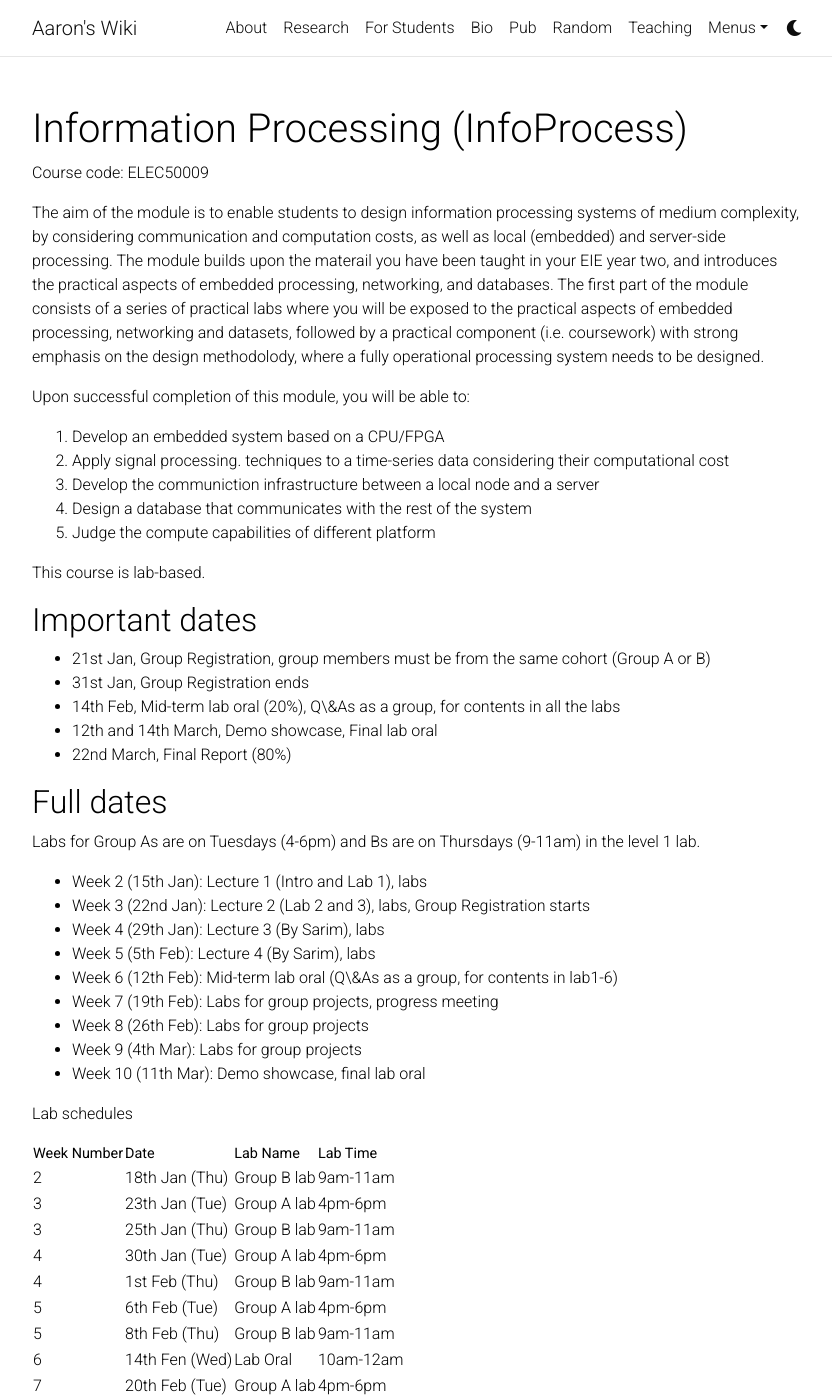
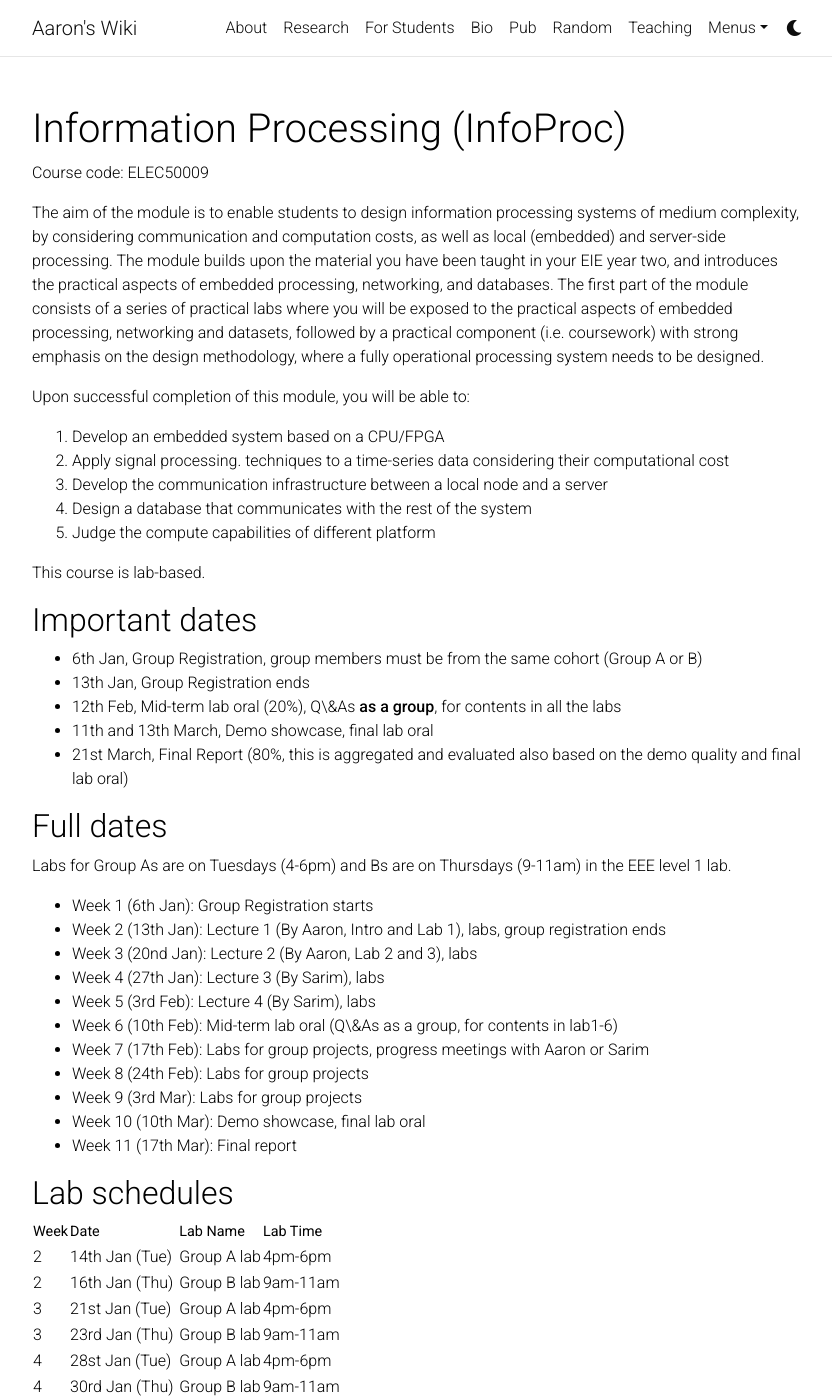
Before and after one commit to Aaron-Zhao123/blog-v2, a Jekyll site: the page built from _pages/info_process.md, in a window 1280 px wide and 1400 px high. Shown: the whole window, without its empty margins (223-1055 px from the left). Built offline with Jekyll 4.4.1, drawn with Linux system fonts in a browser that asks for light colours; comment, search, counter and statistics services are not loaded; a style sheet for code colours, icons or effects is not loaded; some of the changed text lies outside the part shown.

Commit message:
elec50009

```diff
--- a/_pages/info_process.md
+++ b/_pages/info_process.md
@@ -3,17 +3,17 @@ layout: default
 permalink: /teaching/info_process/
 ---
 
-# Information Processing (InfoProcess)
+# Information Processing (InfoProc)
 
 Course code: ELEC50009
 
-The aim of the module is to enable students to design information processing systems of medium complexity, by considering communication and computation costs, as well as local (embedded) and server-side processing. The module builds upon the materail you have been taught in your EIE year two, and introduces the practical aspects of embedded processing, networking, and databases. The first part of the module consists of a series of practical labs where you will be exposed to the practical aspects of embedded processing, networking and datasets, followed by a practical component (i.e. coursework) with strong emphasis on the design methodolody, where a fully operational processing system needs to be designed.
+The aim of the module is to enable students to design information processing systems of medium complexity, by considering communication and computation costs, as well as local (embedded) and server-side processing. The module builds upon the material you have been taught in your EIE year two, and introduces the practical aspects of embedded processing, networking, and databases. The first part of the module consists of a series of practical labs where you will be exposed to the practical aspects of embedded processing, networking and datasets, followed by a practical component (i.e. coursework) with strong emphasis on the design methodology, where a fully operational processing system needs to be designed.
 
 Upon successful completion of this module, you will be able to:
 
 1. Develop an embedded system based on a CPU/FPGA
 2. Apply signal processing. techniques to a time-series data considering their computational cost
-3. Develop the communiction infrastructure between a local node and a server
+3. Develop the communication infrastructure between a local node and a server
 4. Design a database that communicates with the rest of the system
 5. Judge the compute capabilities of different platform
 
@@ -21,47 +21,50 @@ This course is lab-based.
 
 ## Important dates
 
-- 21st Jan, Group Registration, group members must be from the same cohort (Group A or B)
-- 31st Jan, Group Registration ends
-- 14th Feb, Mid-term lab oral (20%), Q\&As as a group, for contents in all the labs
-- 12th and 14th March, Demo showcase, Final lab oral
-- 22nd March, Final Report (80%)
+- 6th Jan, Group Registration, group members must be from the same cohort (Group A or B)
+- 13th Jan, Group Registration ends
+- 12th Feb, Mid-term lab oral (20%), Q\&As **as a group**, for contents in all the labs
+- 11th and 13th March, Demo showcase, final lab oral
+- 21st March, Final Report (80%, this is aggregated and evaluated also based on the demo quality and final lab oral)
 
 
 ## Full dates
 
-Labs for Group As are on Tuesdays (4-6pm) and Bs are on Thursdays (9-11am) in the level 1 lab.
+Labs for Group As are on Tuesdays (4-6pm) and Bs are on Thursdays (9-11am) in the EEE level 1 lab.
 
-- Week 2 (15th Jan): Lecture 1 (Intro and Lab 1), labs
-- Week 3 (22nd Jan): Lecture 2 (Lab 2 and 3), labs, Group Registration starts
-- Week 4 (29th Jan): Lecture 3 (By Sarim), labs
-- Week 5 (5th Feb): Lecture 4 (By Sarim), labs
-- Week 6 (12th Feb): Mid-term lab oral (Q\&As as a group, for contents in lab1-6)
-- Week 7 (19th Feb): Labs for group projects, progress meeting
-- Week 8 (26th Feb): Labs for group projects
-- Week 9 (4th Mar): Labs for group projects
-- Week 10 (11th Mar): Demo showcase, final lab oral
+- Week 1 (6th Jan): Group Registration starts
+- Week 2 (13th Jan): Lecture 1 (By Aaron, Intro and Lab 1), labs, group registration ends
+- Week 3 (20nd Jan): Lecture 2 (By Aaron, Lab 2 and 3), labs
+- Week 4 (27th Jan): Lecture 3 (By Sarim), labs
+- Week 5 (3rd Feb): Lecture 4 (By Sarim), labs
+- Week 6 (10th Feb): Mid-term lab oral (Q\&As as a group, for contents in lab1-6)
+- Week 7 (17th Feb): Labs for group projects, progress meetings with Aaron or Sarim
+- Week 8 (24th Feb): Labs for group projects
+- Week 9 (3rd Mar): Labs for group projects
+- Week 10 (10th Mar): Demo showcase, final lab oral
+- Week 11 (17th Mar): Final report
 
-Lab schedules
+## Lab schedules
 
-| Week Number | Date           | Lab Name    | Lab Time |
+| Week       | Date           | Lab Name   | Lab Time |
 |------------|----------------|-------------|----------|
-| 2          | 18th Jan (Thu) | Group B lab | 9am-11am |
-| 3          | 23th Jan (Tue) | Group A lab | 4pm-6pm  |
-| 3          | 25th Jan (Thu) | Group B lab | 9am-11am |
-| 4          | 30th Jan (Tue) | Group A lab | 4pm-6pm  |
-| 4          | 1st Feb  (Thu) | Group B lab | 9am-11am |
-| 5          | 6th Feb  (Tue) | Group A lab | 4pm-6pm  |
-| 5          | 8th Feb  (Thu) | Group B lab | 9am-11am |
-| 6          | 14th Fen (Wed) | Lab Oral	  | 10am-12am|
-| 7          | 20th Feb (Tue) | Group A lab | 4pm-6pm  |
-| 7          | 22nd Feb (Thu) | Group B lab | 9am-11am |
-| 8          | 27th Feb (Tue) | Group A lab | 4pm-6pm  |
-| 8          | 29nd Feb (Thu) | Group B lab | 9am-11am |
-| 8          | 5th Mar  (Tue) | Group A lab | 4pm-6pm  |
-| 8          | 7th Mar  (Thu) | Group B lab | 9am-11am |
-| 9          | 12th Mar (Tue) | Group A lab | 4pm-6pm  |
-| 9          | 14th Mar (Thu) | Group B lab | 9am-11am |
+| 2          | 14th Jan (Tue) | Group A lab | 4pm-6pm  |
+| 2          | 16th Jan (Thu) | Group B lab | 9am-11am |
+| 3          | 21st Jan (Tue) | Group A lab | 4pm-6pm  |
+| 3          | 23rd Jan (Thu) | Group B lab | 9am-11am |
+| 4          | 28st Jan (Tue) | Group A lab | 4pm-6pm  |
+| 4          | 30rd Jan (Thu) | Group B lab | 9am-11am |
+| 5          | 4th Feb (Tue)  | Group A lab | 4pm-6pm  |
+| 5          | 6th Feb (Thu)  | Group B lab | 9am-11am |
+| 6          | 12th Fen (Wed) | Lab Oral	  | 10am-12am|
+| 7          | 18th Feb (Tue) | Group A lab | 4pm-6pm  |
+| 7          | 20th Feb (Thu) | Group B lab | 9am-11am |
+| 7          | 25th Feb (Tue) | Group A lab | 4pm-6pm  |
+| 7          | 27th Feb (Thu) | Group B lab | 9am-11am |
+| 8          | 4th Mar (Tue)  | Group A lab | 4pm-6pm  |
+| 8          | 6th Mar (Thu)  | Group B lab | 9am-11am |
+| 9          | 11th Mar (Tue) | Group A lab | 4pm-6pm  |
+| 9          | 13th Mar (Thu) | Group B lab | 9am-11am |
 
 
 ## Lecture Slides
```
